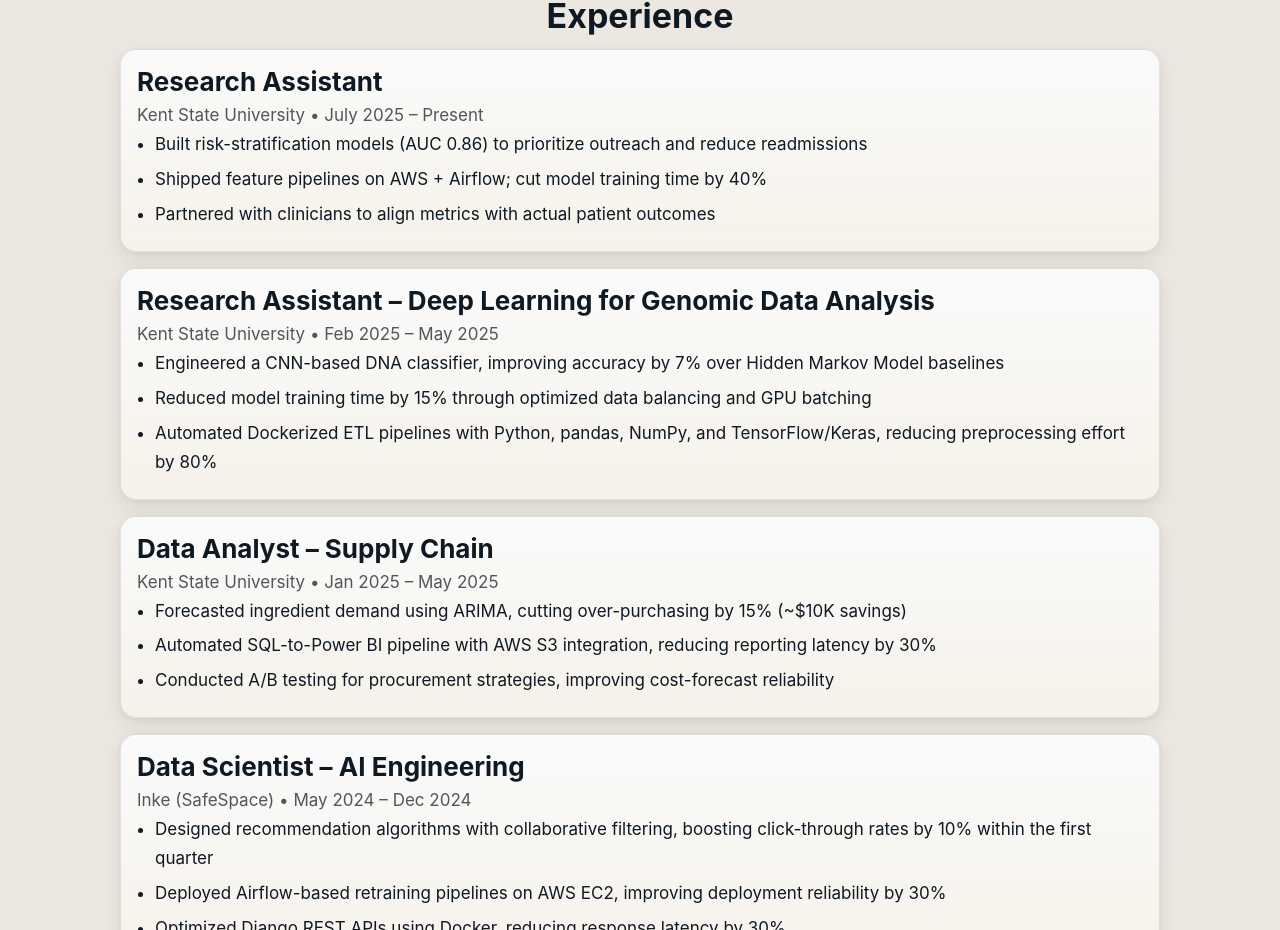
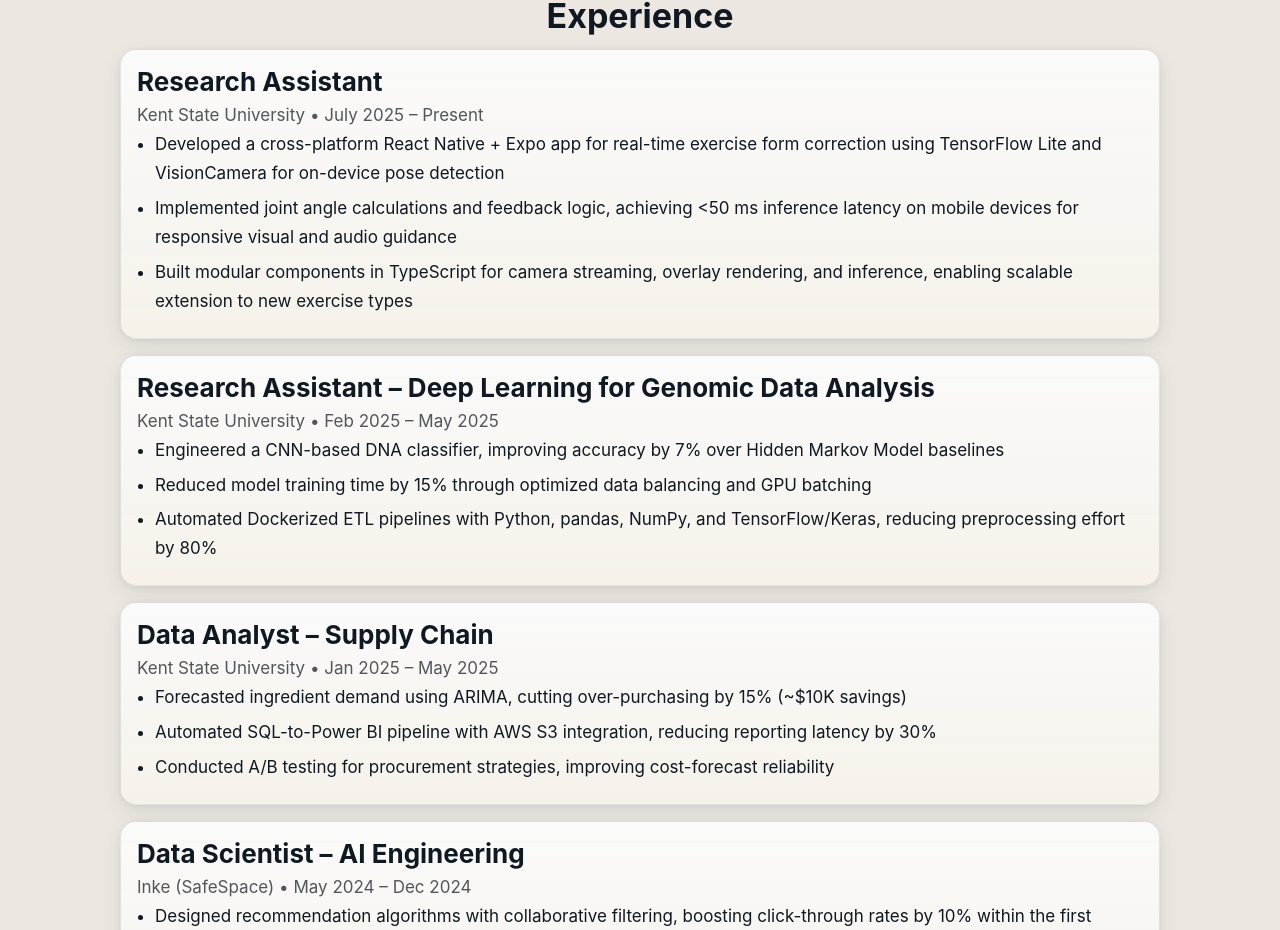
Before and after one commit to paritosh100/Portfolio-react, a React (Vite) app: page / in a window 1280 px wide. Shown: the part 1632-2562 px from the top of the page. Built offline with nearby package versions, Linux system fonts and the light colour scheme.

Commit message:
Theme Change

```diff
--- a/src/data.js
+++ b/src/data.js
@@ -46,9 +46,11 @@ export const experiences = [
     start: "July 2025",
     end: "Present",
     bullets: [
-      "Built risk-stratification models (AUC 0.86) to prioritize outreach and reduce readmissions",
-      "Shipped feature pipelines on AWS + Airflow; cut model training time by 40%",
-      "Partnered with clinicians to align metrics with actual patient outcomes"
+      "Developed a cross-platform React Native + Expo app for real-time exercise form correction using TensorFlow Lite and VisionCamera for on-device pose detection",
+
+"Implemented joint angle calculations and feedback logic, achieving <50 ms inference latency on mobile devices for responsive visual and audio guidance",
+
+"Built modular components in TypeScript for camera streaming, overlay rendering, and inference, enabling scalable extension to new exercise types",
     ]
   },
   {
```
